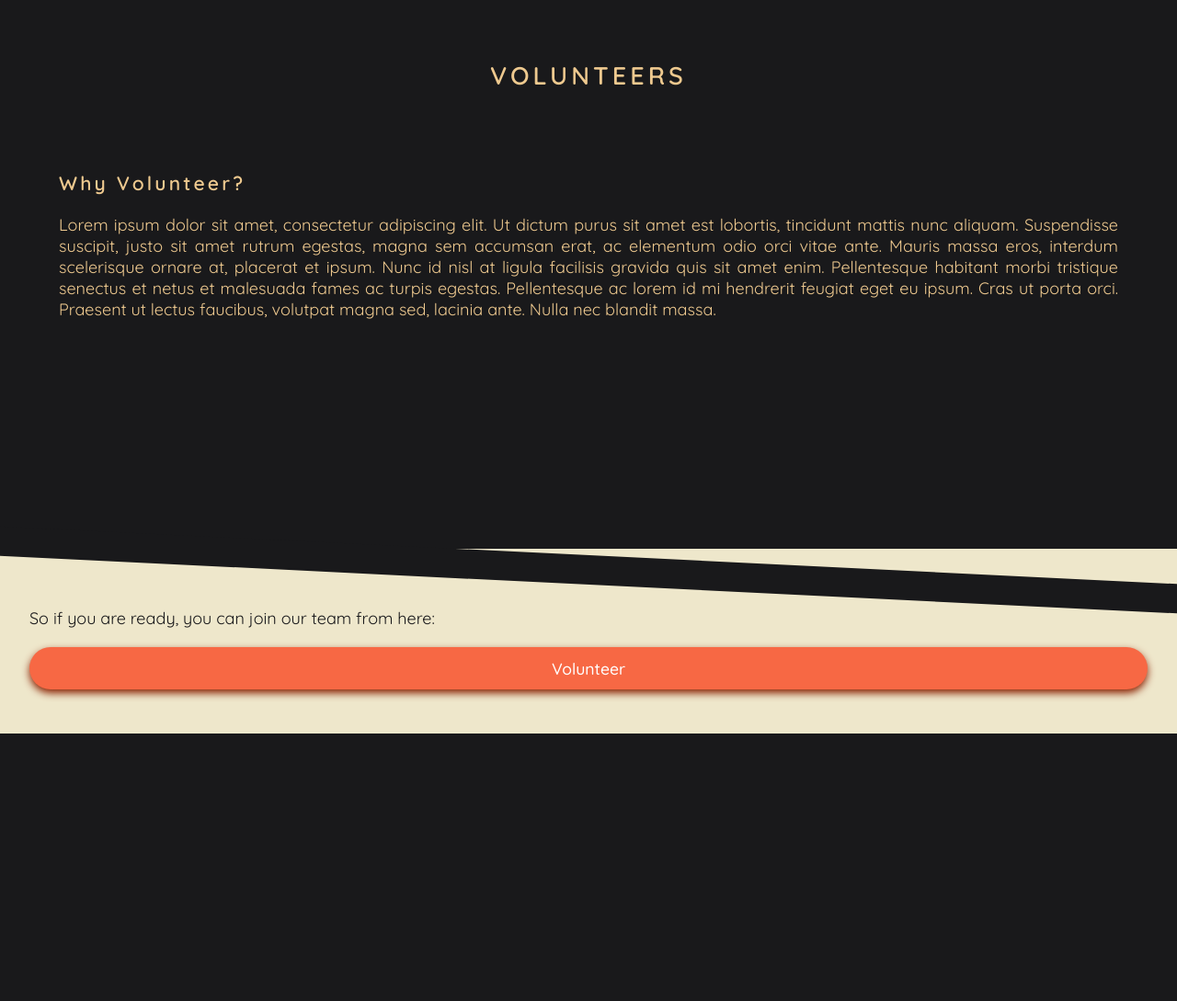
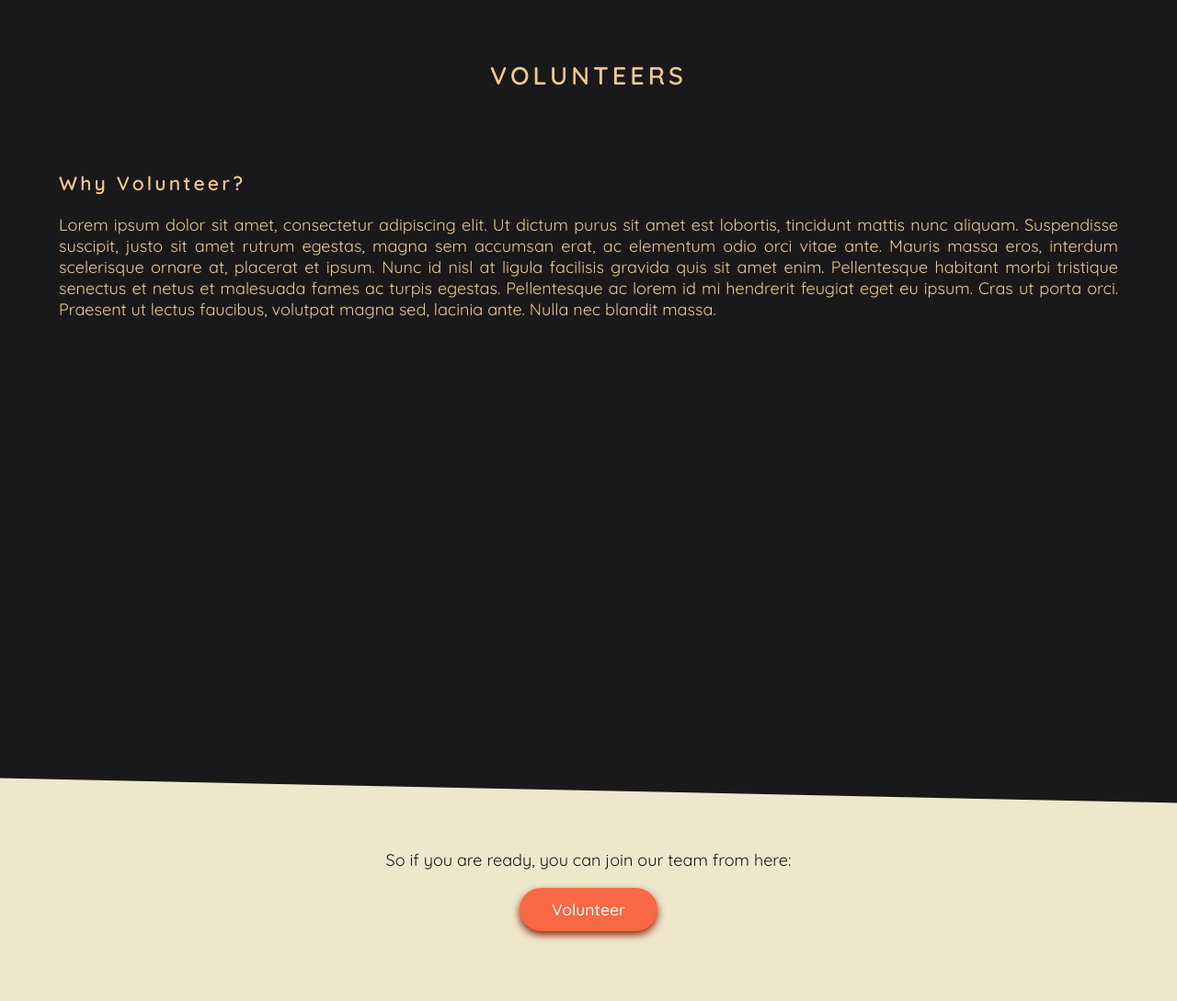
Before and after one commit to jimDragon/RUTC-Webpage, a Jekyll site: the page built from volunteers.md, in a window 1280 px wide. Shown: the whole page at 92% size. Built offline with Jekyll 4.4.1, drawn with Linux system fonts in a browser that asks for light colours; before the commit the page ends 900 px from its top, so only the background shows below that.

Commit message:
Added responsiveness to default layout

```diff
--- a/_includes/showcase.html
+++ b/_includes/showcase.html
@@ -1,4 +1,6 @@
-<!-- Position parameter means which option in the navigation.yml is going to be used/represented. -->
+<!-- Position parameter means which option in the navigation.yml is going to be used/represented.
+Automatically obtains the link
+-->
 
 {% assign item = site.data.navigation[include.position] %}
 <section id="{{ item.option | downcase }}">
--- a/_layouts/default.html
+++ b/_layouts/default.html
@@ -17,9 +17,7 @@
 				<h2>{{ page-title | upcase }}</h2>
 			</div>
 			<div class="wrapper">
-				<!-- {{ content }} -->
-				<h3>Why Volunteer?</h3>
-				<p>Lorem ipsum dolor sit amet, consectetur adipiscing elit. Ut dictum purus sit amet est lobortis, tincidunt mattis nunc aliquam. Suspendisse suscipit, justo sit amet rutrum egestas, magna sem accumsan erat, ac elementum odio orci vitae ante. Mauris massa eros, interdum scelerisque ornare at, placerat et ipsum. Nunc id nisl at ligula facilisis gravida quis sit amet enim. Pellentesque habitant morbi tristique senectus et netus et malesuada fames ac turpis egestas. Pellentesque ac lorem id mi hendrerit feugiat eget eu ipsum. Cras ut porta orci. Praesent ut lectus faucibus, volutpat magna sed, lacinia ante. Nulla nec blandit massa.</p>
+				{{ content }}
 			</div>
 		</div>
 	</section>
@@ -28,8 +26,8 @@
 	<div class="hide-corners"></div>
 	<div class="footer">
 		<div class="footer__content">
-			<p>So if you are ready, you can join our team from here:</p>
-        	<a href="" class="btn btn-info">Volunteer</a>
+			<div>So if you are ready, you can join our team from here:</div>
+        	<a href="" class="btn btn-info btn-center">Volunteer</a>
 		</div>
 	</div>
 </body>
--- a/assets/css/default.css
+++ b/assets/css/default.css
@@ -49,7 +49,7 @@
 }
 
 section {
-    margin-bottom: 20%;
+    margin-bottom: 50%;
 }
 
 /* Buttons */
@@ -136,7 +136,7 @@
 }
 
 .footer__content{
-    padding: 4rem 2rem 3rem 2rem;
+    padding: 20% 10% 15% 10%;
     display: flex;
     flex-direction: column;
     justify-content: center;
@@ -149,3 +149,69 @@
     padding: 1rem;
     margin-bottom: -3%;
 }
+
+/* iphone 6/7/8 plus */
+@media only screen and (min-width: 560px) {
+
+    .btn-center {
+        grid-column: 2 ;
+    }
+
+    .footer__content{
+        padding: 14% 10% 10% 10%;
+    }
+
+    .hide-corners {
+        padding: 2rem;
+        margin-bottom: -4%;
+    }
+}
+
+@media only screen and (min-width: 899px) {
+
+    section {
+        margin-bottom: 35%;
+    }
+
+    .hide-corners {
+        transform: skewY(1.2deg);
+        padding: 2rem;
+        margin-bottom: -3%;
+    }
+}
+
+/* Show navigation bar */
+@media only screen and (min-width: 1024px) {
+
+    section {
+        margin-bottom: 35%;
+    }
+
+    .footer__content{
+        padding: 10% 10% 8% 10%;
+    }
+}
+
+/* MDPI Laptop */
+@media only screen and (min-width: 1199px) {
+
+    .footer__content{
+        padding: 8% 10% 6% 10%;
+    }
+}
+
+@media only screen and (min-width: 1300px ) {
+
+    .wrapper {
+       max-width: 1080px;
+    }
+}
+
+@media only screen and (min-width: 1590px ) {
+
+    .hide-corners {
+        transform: skewY(1.2deg);
+        padding: 3rem;
+        margin-bottom: -2%;
+    }
+}
```
Also changed, not shown: volunteers.md (+2 -1 lines).
